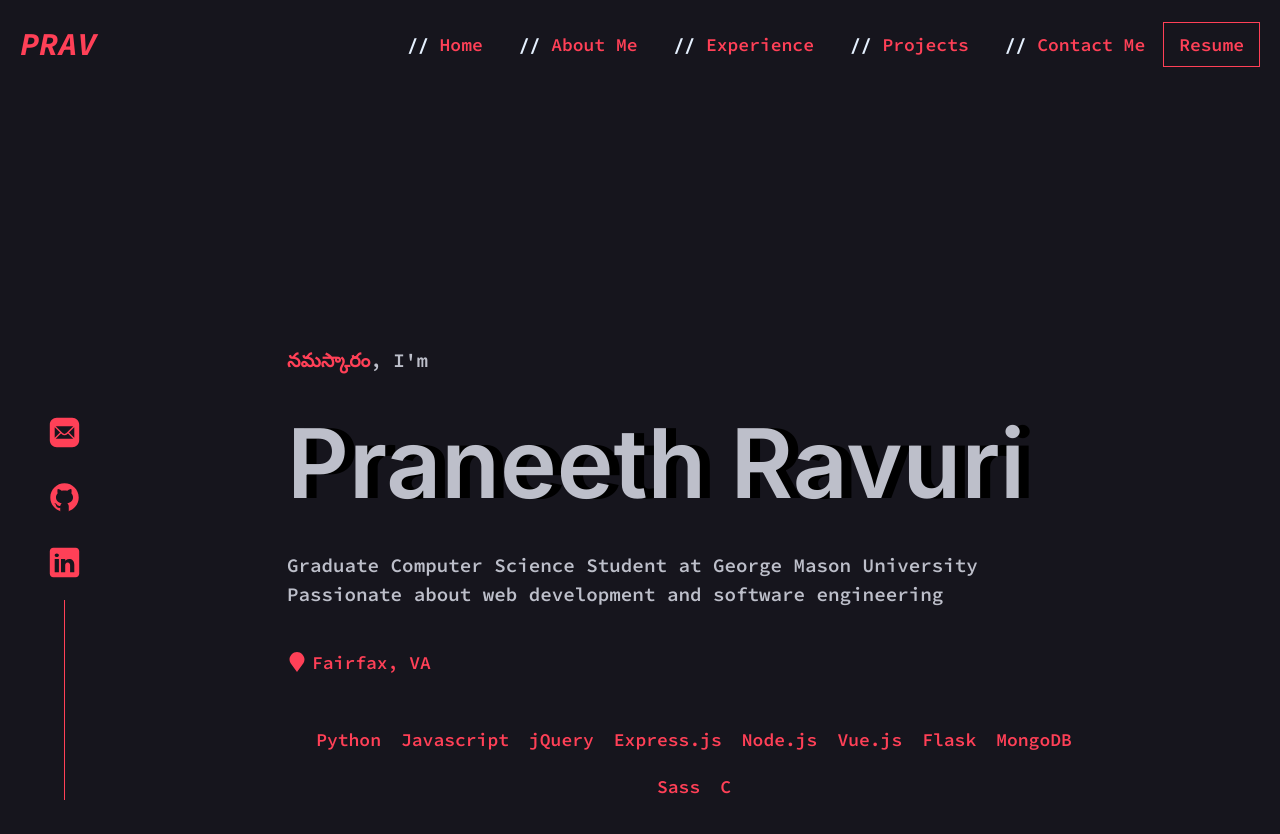
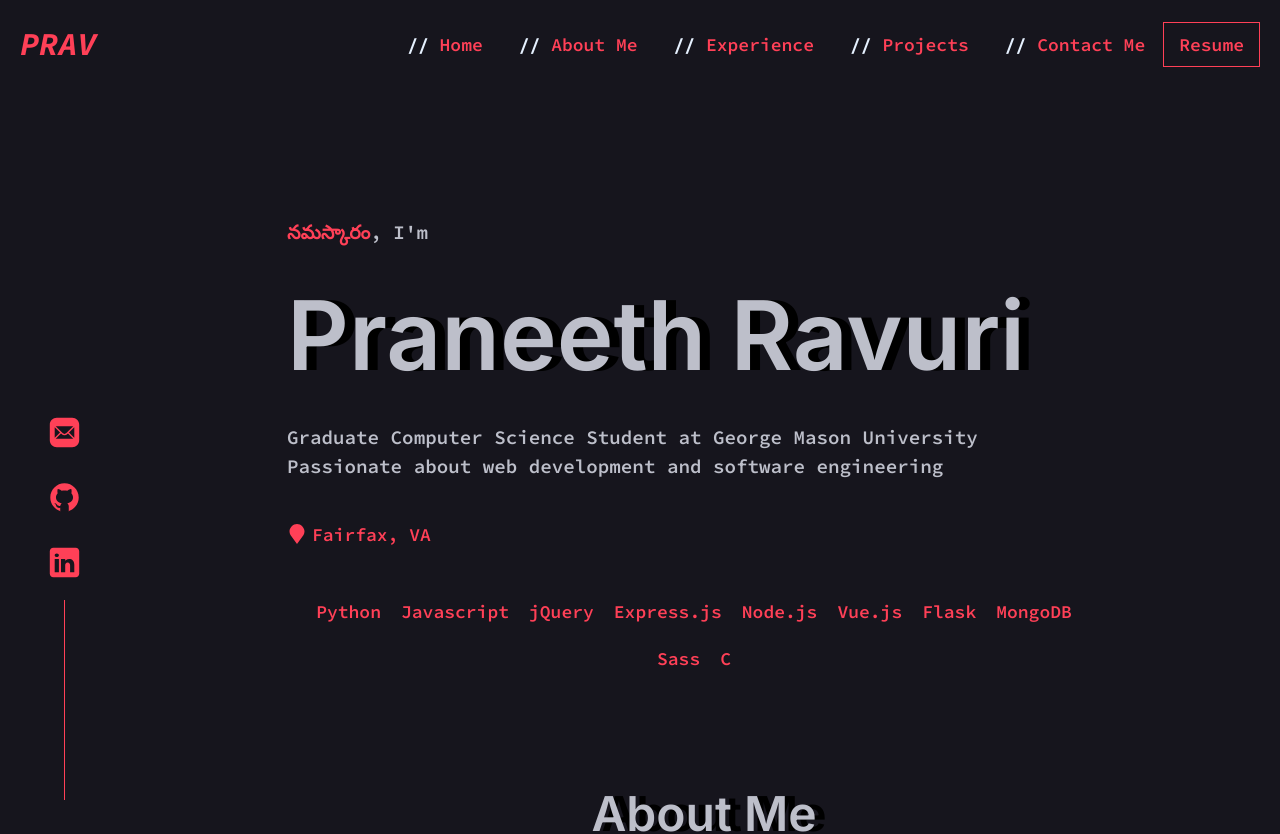
Before and after one commit to praneethravuri/PRAV-V2, a Vue app: page / in a window 1280 px wide. Shown: the top 834 px of the page. Built offline with nearby package versions, Linux system fonts and the light colour scheme.

Commit message:
Added responsiveness for more screen sizes

```diff
--- a/src/styles/main.scss
+++ b/src/styles/main.scss
@@ -89,7 +89,7 @@ body {
   }
 }
 
-@media only screen and (min-width: 400px) and (max-width: 600px) {
+@media only screen and (min-width: 400px) and (max-width: 599px) {
   .main-content{
       margin-top: 15%;
   }
@@ -101,8 +101,21 @@ body {
   }
 }
 
-@media only screen and (min-width: 799px) {
+
+@media only screen and (min-height: 801px) and (max-height: 830px) {
   .main-content{
-      margin-top: 10%;
+      margin-top: 25%;
   }
 }
+
+@media only screen and (width: 800px) {
+  .main-content{
+    margin-top: -30%;
+  }
+}
+
+@media only screen and (width: 360px) {
+  .main-content{
+    margin-top: 50%;
+  }
+}
```
